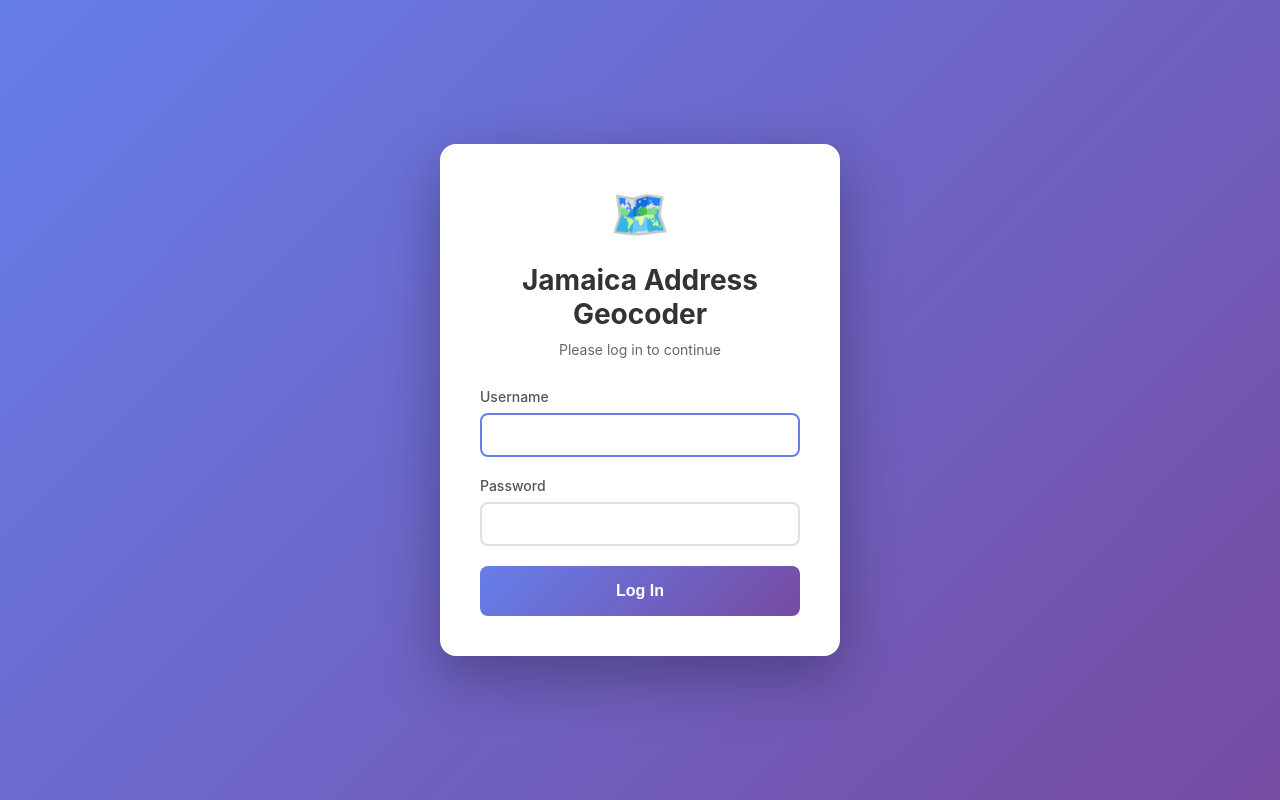
After one commit to joshuaberetta/jamaica-geocoder, a Flask app: page /login in a window 1280 px wide. The commit adds this page. Run offline with Flask 3, Linux system fonts and the light colour scheme.

Commit message:
add login

```diff
--- /dev/null
+++ b/templates/login.html
@@ -0,0 +1,135 @@
+<!DOCTYPE html>
+<html lang="en">
+<head>
+    <meta charset="UTF-8">
+    <meta name="viewport" content="width=device-width, initial-scale=1.0">
+    <title>Login - Jamaica Address Geocoder</title>
+    <style>
+        * {
+            margin: 0;
+            padding: 0;
+            box-sizing: border-box;
+        }
+
+        body {
+            font-family: -apple-system, BlinkMacSystemFont, 'Segoe UI', Roboto, Oxygen, Ubuntu, Cantarell, sans-serif;
+            background: linear-gradient(135deg, #667eea 0%, #764ba2 100%);
+            min-height: 100vh;
+            display: flex;
+            align-items: center;
+            justify-content: center;
+            padding: 20px;
+        }
+
+        .login-container {
+            background: white;
+            border-radius: 16px;
+            box-shadow: 0 20px 60px rgba(0, 0, 0, 0.3);
+            max-width: 400px;
+            width: 100%;
+            padding: 40px;
+        }
+
+        h1 {
+            color: #333;
+            margin-bottom: 10px;
+            font-size: 28px;
+            text-align: center;
+        }
+
+        .subtitle {
+            color: #666;
+            margin-bottom: 30px;
+            font-size: 14px;
+            text-align: center;
+        }
+
+        .form-group {
+            margin-bottom: 20px;
+        }
+
+        label {
+            display: block;
+            font-size: 14px;
+            color: #555;
+            margin-bottom: 8px;
+            font-weight: 500;
+        }
+
+        input[type="text"],
+        input[type="password"] {
+            width: 100%;
+            padding: 12px;
+            border: 2px solid #e0e0e0;
+            border-radius: 8px;
+            font-size: 14px;
+            transition: border-color 0.3s;
+        }
+
+        input[type="text"]:focus,
+        input[type="password"]:focus {
+            outline: none;
+            border-color: #667eea;
+        }
+
+        button {
+            width: 100%;
+            padding: 16px;
+            background: linear-gradient(135deg, #667eea 0%, #764ba2 100%);
+            color: white;
+            border: none;
+            border-radius: 8px;
+            font-size: 16px;
+            font-weight: 600;
+            cursor: pointer;
+            transition: transform 0.2s, box-shadow 0.2s;
+        }
+
+        button:hover {
+            transform: translateY(-2px);
+            box-shadow: 0 8px 20px rgba(102, 126, 234, 0.4);
+        }
+
+        .error {
+            margin-bottom: 20px;
+            padding: 15px;
+            background: #fee;
+            border-left: 4px solid #f44;
+            border-radius: 4px;
+            color: #c33;
+            font-size: 14px;
+        }
+
+        .icon {
+            font-size: 48px;
+            text-align: center;
+            margin-bottom: 20px;
+        }
+    </style>
+</head>
+<body>
+    <div class="login-container">
+        <div class="icon">🗺️</div>
+        <h1>Jamaica Address Geocoder</h1>
+        <p class="subtitle">Please log in to continue</p>
+
+        {% if error %}
+        <div class="error">{{ error }}</div>
+        {% endif %}
+
+        <form method="POST" action="/login">
+            <div class="form-group">
+                <label for="username">Username</label>
+                <input type="text" id="username" name="username" required autofocus>
+            </div>
+
+            <div class="form-group">
+                <label for="password">Password</label>
+                <input type="password" id="password" name="password" required>
+            </div>
+
+            <button type="submit">Log In</button>
+        </form>
+    </div>
+</body>
+</html>
--- a/web_app.py
+++ b/web_app.py
@@ -4,7 +4,7 @@ Web interface for Jamaica address geocoding.
 Upload CSV, get geocoded results with admin boundaries.
 """
 
-from flask import Flask, render_template, request, send_file, jsonify
+from flask import Flask, render_template, request, send_file, jsonify, redirect, url_for, session
 from werkzeug.utils import secure_filename
 import os
 import io
@@ -13,6 +13,7 @@ import geopandas as gpd
 from pathlib import Path
 import tempfile
 from dotenv import load_dotenv
+from functools import wraps
 
 # Import geocoding functions from geocode.py
 from geocode import geocode_address, geocode_dataframe, spatial_join_boundaries
@@ -22,6 +23,20 @@ load_dotenv()
 app = Flask(__name__)
 app.config['MAX_CONTENT_LENGTH'] = 16 * 1024 * 1024  # 16MB max file size
 app.config['UPLOAD_FOLDER'] = tempfile.gettempdir()
+app.config['SECRET_KEY'] = os.getenv('SECRET_KEY', 'dev-secret-key-change-in-production')
+
+# Login credentials from environment variables
+USERNAME = os.getenv('LOGIN_USERNAME', 'admin')
+PASSWORD = os.getenv('LOGIN_PASSWORD', 'admin')
+
+# Login required decorator
+def login_required(f):
+    @wraps(f)
+    def decorated_function(*args, **kwargs):
+        if not session.get('logged_in'):
+            return redirect(url_for('login'))
+        return f(*args, **kwargs)
+    return decorated_function
 
 # Load boundaries once at startup
 BOUNDARIES_FILE = os.getenv('BOUNDARIES_FILE', 'odpem.geojson')
@@ -35,11 +50,36 @@ def load_boundaries():
         print(f"Loaded {len(boundaries_gdf)} boundary features")
     return boundaries_gdf
 
+@app.route('/login', methods=['GET', 'POST'])
+def login():
+    if request.method == 'POST':
+        username = request.form.get('username')
+        password = request.form.get('password')
+
+        if username == USERNAME and password == PASSWORD:
+            session['logged_in'] = True
+            return redirect(url_for('index'))
+        else:
+            return render_template('login.html', error='Invalid username or password')
+
+    # If already logged in, redirect to main page
+    if session.get('logged_in'):
+        return redirect(url_for('index'))
+
+    return render_template('login.html')
+
+@app.route('/logout')
+def logout():
+    session.pop('logged_in', None)
+    return redirect(url_for('login'))
+
 @app.route('/')
+@login_required
 def index():
     return render_template('index.html')
 
 @app.route('/geocode', methods=['POST'])
+@login_required
 def geocode():
     try:
         # Check if file was uploaded
```
Also changed, not shown: templates/index.html (+19 -0 lines), 1 other file.
